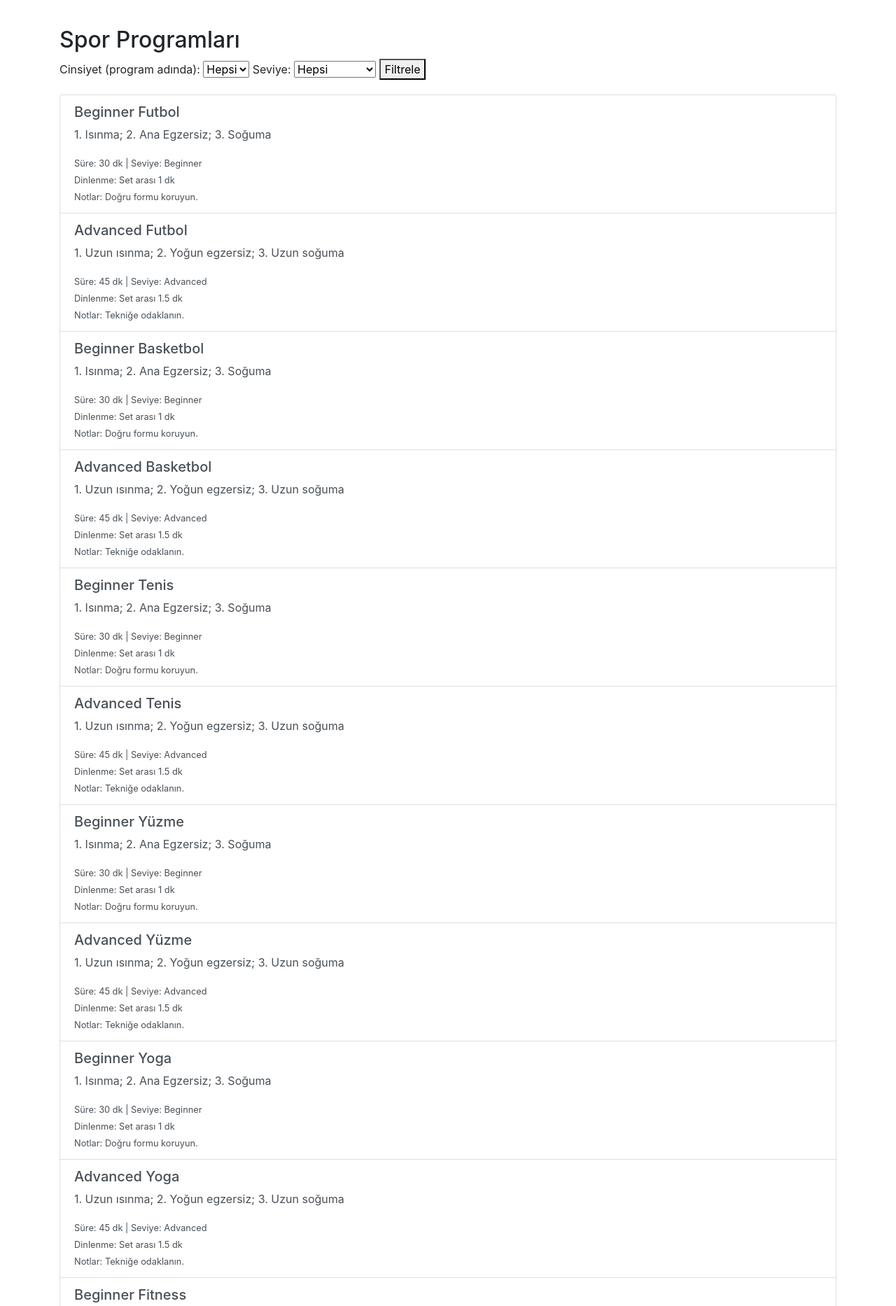
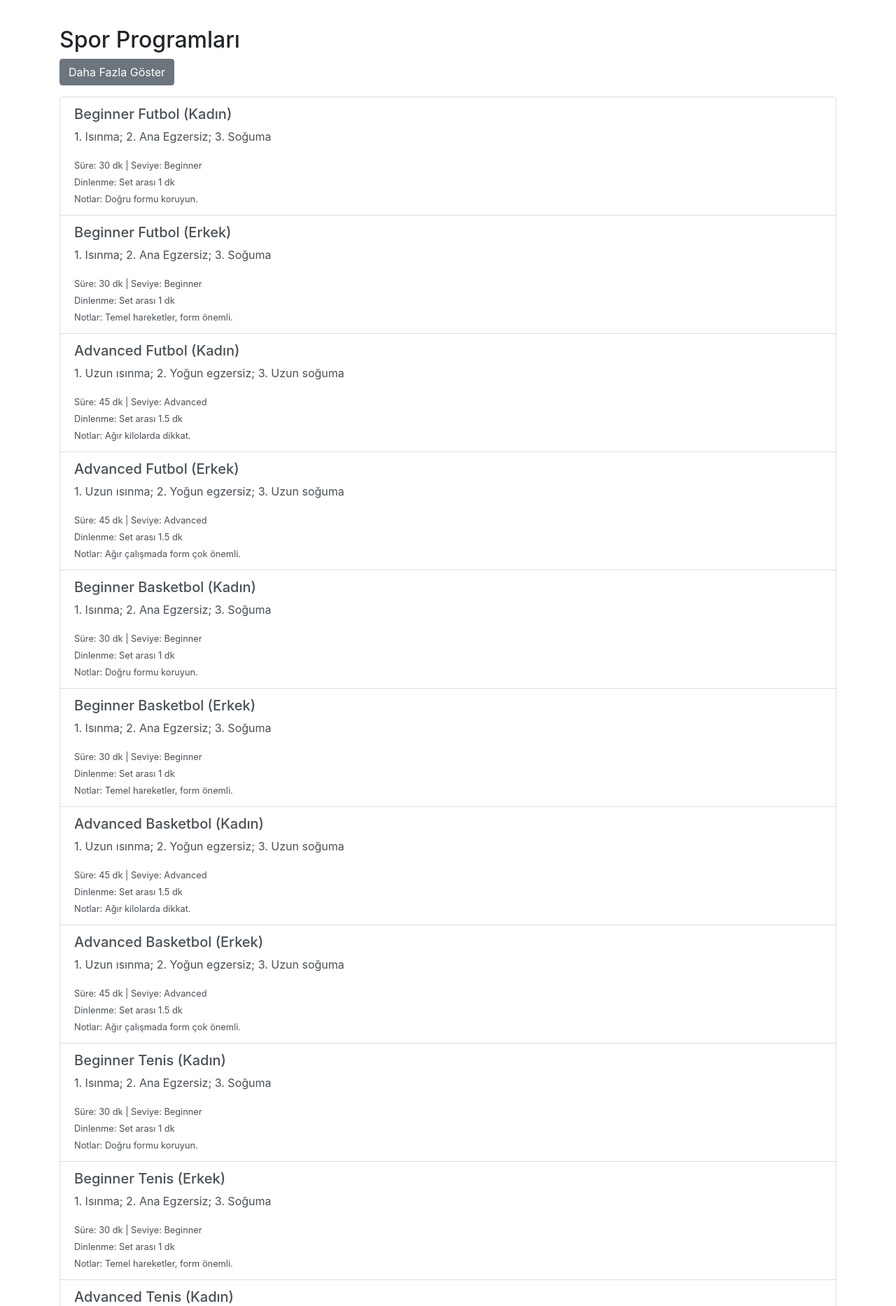
Before and after one commit to HGAKGUMUS/myFlask, a Flask app: template templates/sports.html in a window 1280 px wide. Shown: the part 56-1922 px from the top of the page at 70% size. Run offline with Flask 3, Linux system fonts and the light colour scheme; the template is opened without the code that fills it: values that come from a table or form of the project are taken from there, others are empty; data comes from the database, SQL or seed files in the repository; some libraries are stand-ins or nearby versions.

Commit message:
Tüm dosyalar push için güncellendi

```diff
--- a/app.py
+++ b/app.py
@@ -43,10 +43,10 @@ class UserProfile(db.Model):
     name = db.Column(db.String(100))
     zodiac = db.Column(db.String(50))
     age = db.Column(db.Integer)
-    gender = db.Column(db.String(10))
+    gender = db.Column(db.String(10))   # female, male, other
     height = db.Column(db.Numeric(5,2))
     weight = db.Column(db.Numeric(5,2))
-    experience_level = db.Column(db.String(20))  # Önemli: Deneyim seviyesi
+    experience_level = db.Column(db.String(20))  # Beginner, Intermediate, Advanced
     goals = db.Column(db.Text)
     city_id = db.Column(db.Integer, db.ForeignKey("cities.city_id"))
     district_id = db.Column(db.Integer, db.ForeignKey("districts.district_id"))
@@ -73,11 +73,12 @@ class Program(db.Model):
     id = db.Column(db.Integer, primary_key=True)
     name = db.Column(db.String(100), unique=True, nullable=False)
     category_id = db.Column(db.Integer, db.ForeignKey('categories.id'), nullable=False)
-    level = db.Column(db.String(20))   # "Beginner", "Intermediate", "Advanced"
+    level = db.Column(db.String(20))   # Beginner, Intermediate, Advanced
     exercise_steps = db.Column(db.Text)
     duration = db.Column(db.Integer)
     rest_intervals = db.Column(db.Text)
     notes = db.Column(db.Text)
+    gender = db.Column(db.String(10), default="unisex")  # female, male, unisex
     category = db.relationship('Category', backref=db.backref('programs', lazy=True))
 
 class WatchLog(db.Model):
@@ -155,26 +156,93 @@ def create_tables():
         db.session.commit()
         categories = Category.query.all()
         programs = []
+        # Örnek olarak, sadece "Fitness" kategorisinde kayıt yapacağımızı varsayıyoruz (ID=3) veya tüm kategorilerden örnek ekleyebilirsiniz.
         for cat in categories:
+            # Tek günlük programlar için örnek (sadece Beginner ve Advanced ekliyoruz)
             prog_basic = Program(
-                name=f"Beginner {cat.name}",
+                name=f"Beginner {cat.name} (Kadın)",
                 category_id=cat.id,
-                level="Beginner",   # Değiştirdik: "Basic" yerine "Beginner"
+                level="Beginner",
                 exercise_steps="1. Isınma; 2. Ana Egzersiz; 3. Soğuma",
                 duration=30,
                 rest_intervals="Set arası 1 dk",
-                notes="Doğru formu koruyun."
+                notes="Doğru formu koruyun.",
+                gender="female"
+            )
+            prog_basic_male = Program(
+                name=f"Beginner {cat.name} (Erkek)",
+                category_id=cat.id,
+                level="Beginner",
+                exercise_steps="1. Isınma; 2. Ana Egzersiz; 3. Soğuma",
+                duration=30,
+                rest_intervals="Set arası 1 dk",
+                notes="Temel hareketler, form önemli.",
+                gender="male"
             )
             prog_advanced = Program(
-                name=f"Advanced {cat.name}",
+                name=f"Advanced {cat.name} (Kadın)",
                 category_id=cat.id,
                 level="Advanced",
                 exercise_steps="1. Uzun ısınma; 2. Yoğun egzersiz; 3. Uzun soğuma",
                 duration=45,
                 rest_intervals="Set arası 1.5 dk",
-                notes="Tekniğe odaklanın."
+                notes="Ağır kilolarda dikkat.",
+                gender="female"
             )
-            programs.extend([prog_basic, prog_advanced])
+            prog_advanced_male = Program(
+                name=f"Advanced {cat.name} (Erkek)",
+                category_id=cat.id,
+                level="Advanced",
+                exercise_steps="1. Uzun ısınma; 2. Yoğun egzersiz; 3. Uzun soğuma",
+                duration=45,
+                rest_intervals="Set arası 1.5 dk",
+                notes="Ağır çalışmada form çok önemli.",
+                gender="male"
+            )
+            programs.extend([prog_basic, prog_basic_male, prog_advanced, prog_advanced_male])
+        # Örnek olarak sadece Fitness kategorisi için 3 günlük split eklemek isterseniz:
+        # (Varsayalım Fitness kategorisinin ID'si 3 olsun)
+        prog_split_basic_female = Program(
+            name="Beginner 3-Day Split (Kadın)",
+            category_id=3,
+            level="Beginner",
+            exercise_steps="Day 1: Üst Vücut (Knee Push-up, Dumbbell Row...); Day 2: Bacak & Karın (Squat, Plank...); Day 3: Kardiyo & Full Body (Yürüyüş, Shoulder Press...)",
+            duration=35,
+            rest_intervals="Set arası 1 dk, günler arasında 1 gün dinlenme",
+            notes="Yeni başlayan kadınlar için haftalık 3 günlük program.",
+            gender="female"
+        )
+        prog_split_basic_male = Program(
+            name="Beginner 3-Day Split (Erkek)",
+            category_id=3,
+            level="Beginner",
+            exercise_steps="Day 1: Üst Vücut (Push-up, Bent-over Row...); Day 2: Bacak & Karın (Squat, Lunge, Plank...); Day 3: Kardiyo & Full Body (Koşu, Shoulder Press...)",
+            duration=40,
+            rest_intervals="Set arası 1 dk, günler arasında 1 gün dinlenme",
+            notes="Yeni başlayan erkekler için haftalık 3 günlük program.",
+            gender="male"
+        )
+        prog_split_adv_female = Program(
+            name="Advanced 3-Day Split (Kadın)",
+            category_id=3,
+            level="Advanced",
+            exercise_steps="Day 1: Göğüs & Sırt (Bench Press, Barbell Row...); Day 2: Bacak & Karın (Squat, Deadlift, Plank...); Day 3: Omuz & Kardiyo (Shoulder Press, 20 dk koşu...)",
+            duration=60,
+            rest_intervals="Set arası 1.5-2 dk, günler arasında 1 gün dinlenme",
+            notes="İleri seviye kadınlar için split program. Form kritik.",
+            gender="female"
+        )
+        prog_split_adv_male = Program(
+            name="Advanced 3-Day Split (Erkek)",
+            category_id=3,
+            level="Advanced",
+            exercise_steps="Day 1: Göğüs & Sırt (Bench Press, Barbell Row...); Day 2: Bacak & Karın (Squat, Deadlift, Plank...); Day 3: Omuz & Kardiyo (Overhead Press, 20 dk HIIT...)",
+            duration=70,
+            rest_intervals="Set arası 1.5-2 dk, günler arasında 1 gün dinlenme",
+            notes="İleri seviye erkekler için split program. Bel, diz, omuz sakatlık riskine dikkat.",
+            gender="male"
+        )
+        programs.extend([prog_split_basic_female, prog_split_basic_male, prog_split_adv_female, prog_split_adv_male])
         db.session.add_all(programs)
         db.session.commit()
 
@@ -223,12 +291,10 @@ def register():
             age_val = int(age_str) if age_str else None
         except:
             age_val = None
-
         try:
             height_val = float(height_str) if height_str else None
         except:
             height_val = None
-
         try:
             weight_val = float(weight_str) if weight_str else None
         except:
@@ -246,7 +312,7 @@ def register():
             gender=gender,
             height=height_val,
             weight=weight_val,
-            experience_level=experience_level,  # Deneyim seviyesi kaydı
+            experience_level=experience_level,
             goals=goals,
             city_id=int(city_id) if city_id else None,
             district_id=int(district_id) if district_id else None
@@ -310,23 +376,32 @@ def home():
 # --------------------------------------
 @app.route("/sports")
 def sports():
-    # 3. adım (Opsiyonel Filtre): gender ve level parametrelerini alalım
-    gender_param = request.args.get("gender", "")
-    level_param = request.args.get("level", "")
+    user_id = session.get("user_id")
+    if not user_id:
+        flash("Programları görmek için önce giriş yapın.")
+        return redirect(url_for("login"))
+
+    user = User.query.get(user_id)
+    if not user or not user.profile:
+        flash("Profil bilgileriniz eksik. Lütfen profilinizi güncelleyin.")
+        return redirect(url_for("home"))
+
+    # Kullanıcının profilinden cinsiyet ve deneyim seviyesini alıyoruz:
+    auto_gender = user.profile.gender if user.profile.gender else "unisex"
+    auto_level = user.profile.experience_level if user.profile.experience_level else ""
+
+    # "Daha fazla göster" seçeneği kontrolü: URL ?show_all=true eklenmişse filtreleri kaldır
+    show_all = request.args.get("show_all", "false").lower() == "true"
 
     query = Program.query
-
-    # Program "name" içinde (Kadın) / (Erkek) ifadesini arayarak filtreleyebilirsiniz
-    # (Eğer program kaydını bu şekilde isimlendirdiyseniz)
-    if gender_param:
-        query = query.filter(Program.name.ilike(f"%({gender_param})%"))
-
-    # Level parametresi ile filtre
-    if level_param:
-        query = query.filter(Program.level.ilike(level_param))
+    if not show_all:
+        # Programın gender sütununa göre filtre; ya profil ile eşleşsin ya da 'unisex' olsun
+        query = query.filter(db.or_(Program.gender == auto_gender, Program.gender == "unisex"))
+        # Deneyim seviyesi filtresi:
+        if auto_level:
+            query = query.filter(Program.level.ilike(auto_level))
 
     programs = query.order_by(Program.name).all()
-
     return render_template("sports.html", programs=programs)
 
 # --------------------------------------
--- a/templates/sports.html
+++ b/templates/sports.html
@@ -3,23 +3,8 @@
 {% block content %}
 <h2 class="mt-4">Spor Programları</h2>
 
-<!-- Opsiyonel Filtre: Cinsiyet ve Seviye -->
-<form method="GET" action="{{ url_for('sports') }}" class="mb-3">
-  <label>Cinsiyet (program adında):</label>
-  <select name="gender">
-    <option value="">Hepsi</option>
-    <option value="Kadın">Kadın</option>
-    <option value="Erkek">Erkek</option>
-  </select>
-  <label>Seviye:</label>
-  <select name="level">
-    <option value="">Hepsi</option>
-    <option value="Beginner">Beginner</option>
-    <option value="Intermediate">Intermediate</option>
-    <option value="Advanced">Advanced</option>
-  </select>
-  <button type="submit">Filtrele</button>
-</form>
+<!-- Otomatik filtreleme yapılıyor; eğer kullanıcı "Daha fazla göster" butonuna tıklarsa filtreler kaldırılır -->
+<a href="{{ url_for('sports', show_all='true') }}" class="btn btn-secondary mb-3">Daha Fazla Göster</a>
 
 <div class="list-group">
   {% for program in programs %}
```
